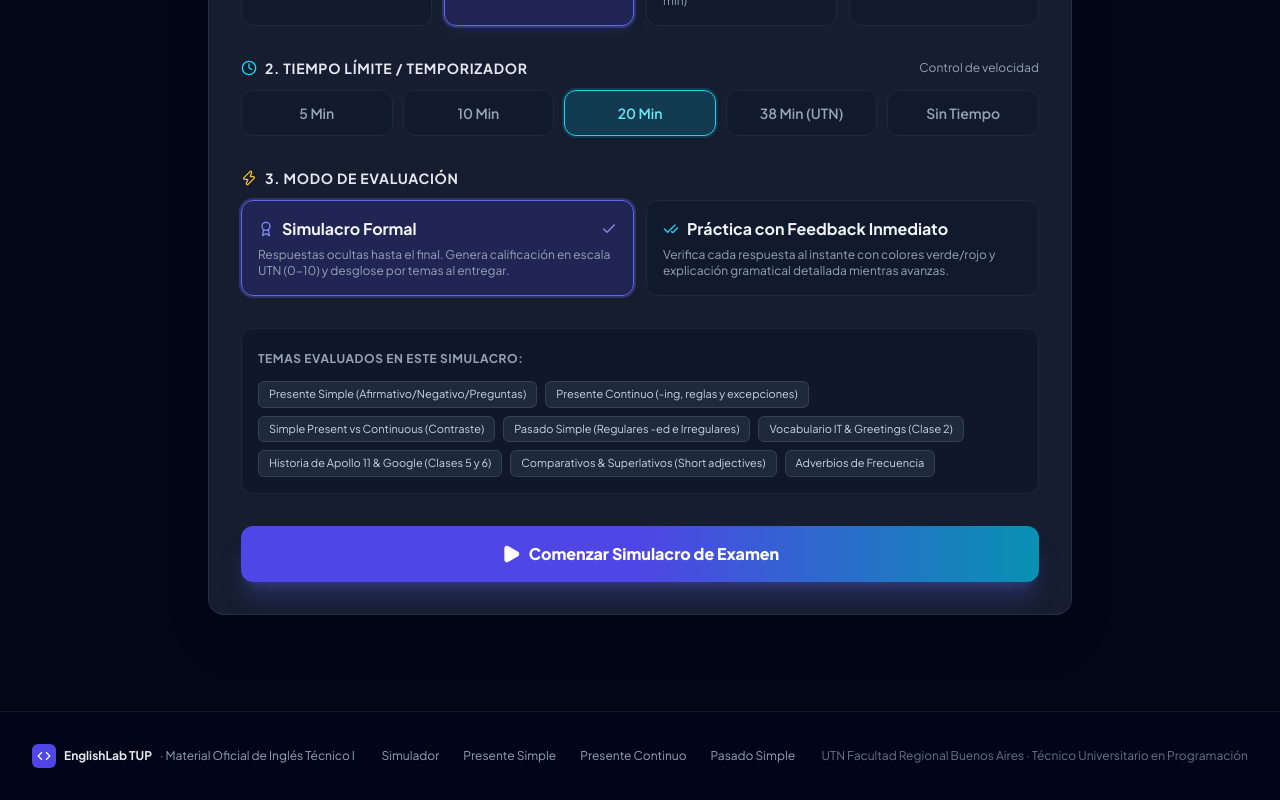
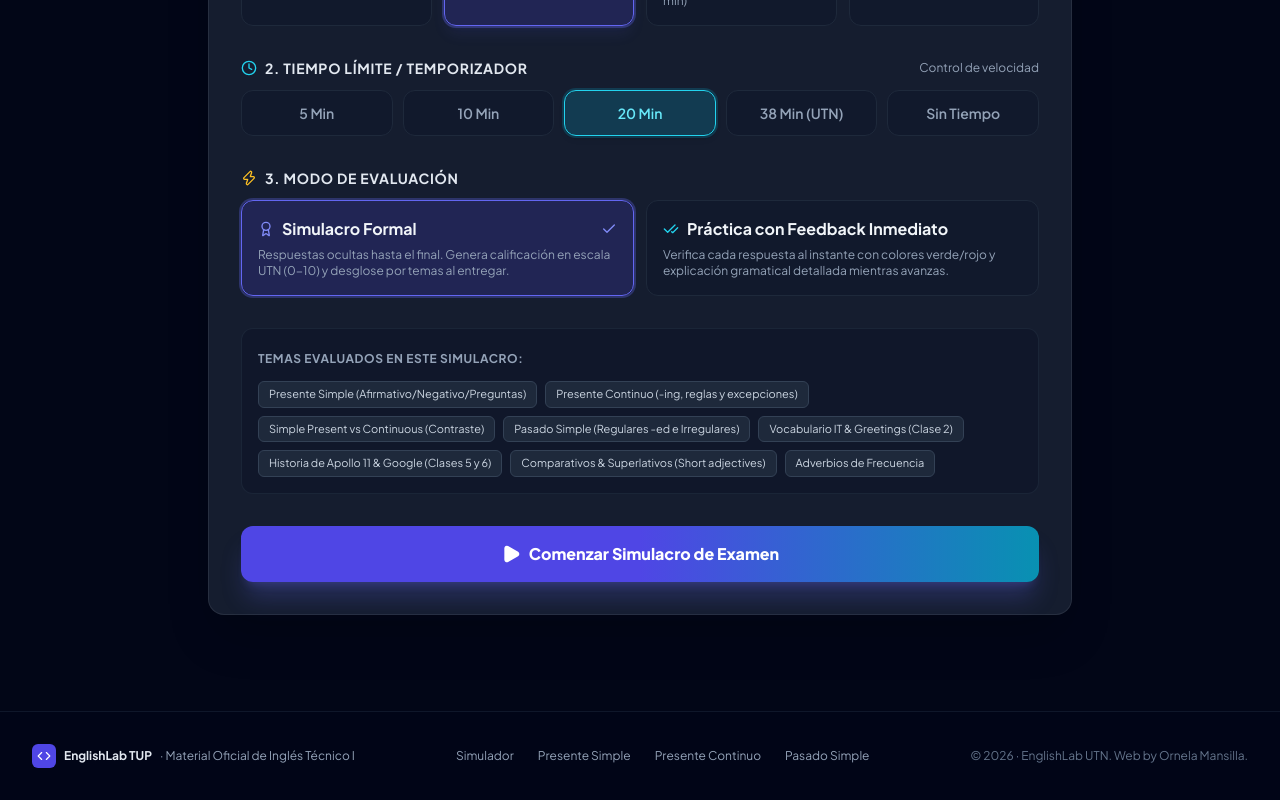
Before and after one commit to OrneM/english-lab-utn, a React (Vite) app: page / in a window 1280 px wide. Shown: the part 419-1219 px from the top of the page. Built offline with nearby package versions, Linux system fonts and the light colour scheme.

Commit message:
update: custom footer credit by Ornela Mansilla

```diff
--- a/src/App.jsx
+++ b/src/App.jsx
@@ -111,7 +111,7 @@ export function App() {
           </div>
 
           <div className="text-slate-500 text-center sm:text-right">
-            UTN Facultad Regional Buenos Aires · Técnico Universitario en Programación
+            © 2026 · EnglishLab UTN. Web by Ornela Mansilla.
           </div>
 
         </div>
```
